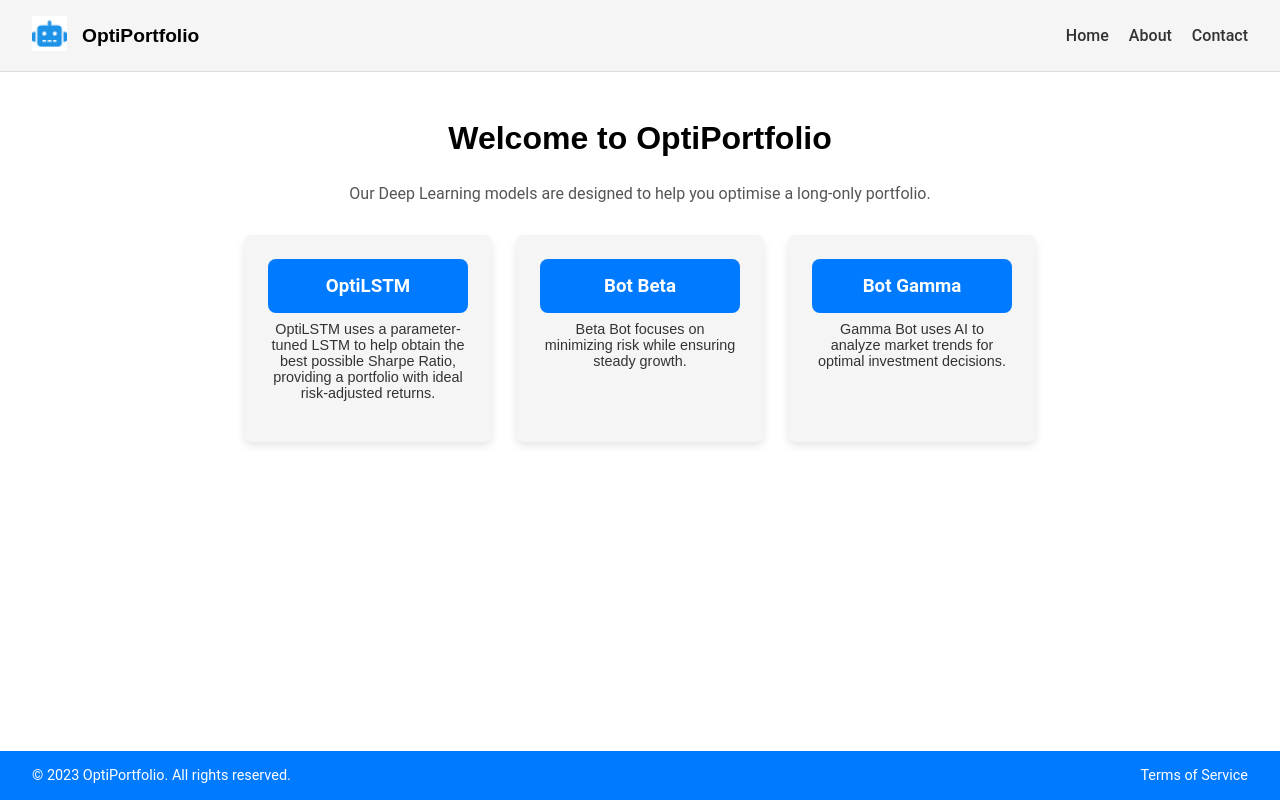
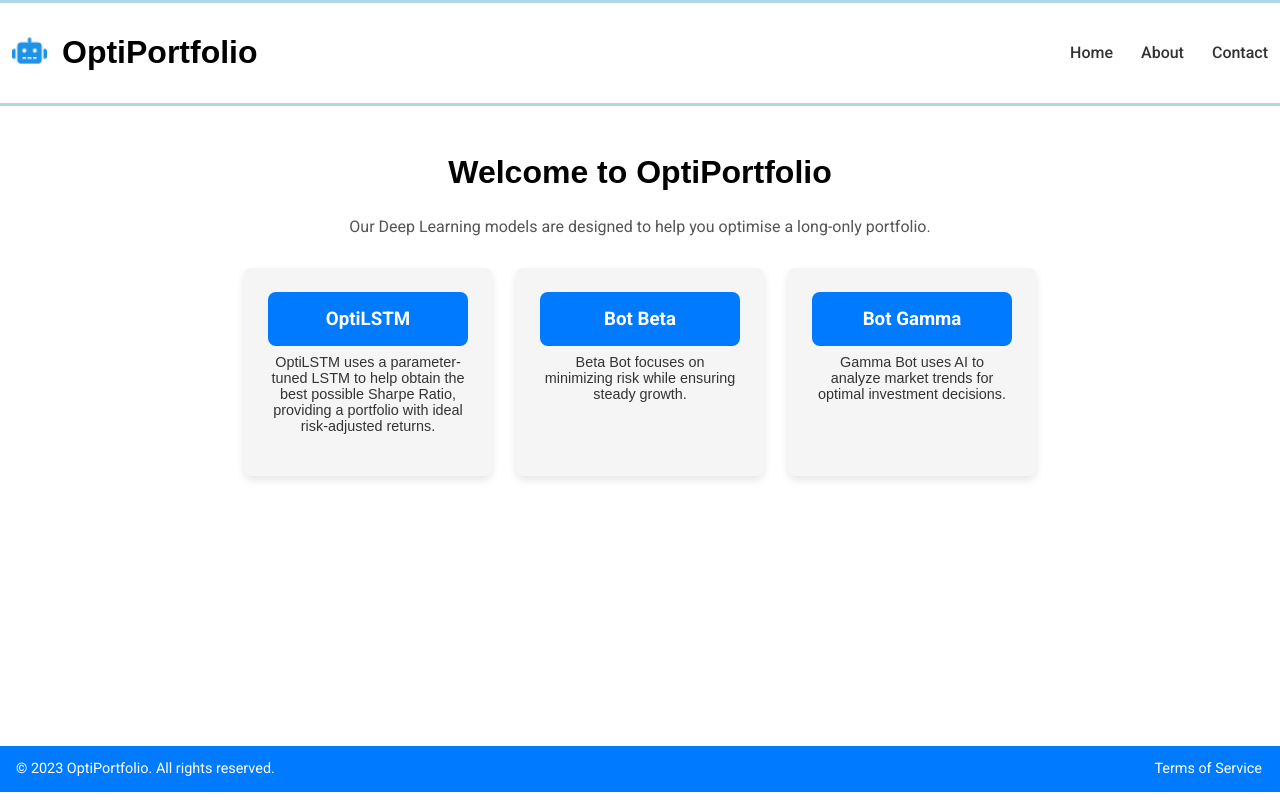
Before and after one commit to AmanNarendraAli/PortfolioOptimisationCapstone, a React (Create React App) app in the folder my-app/: page / in a window 1280 px wide. Built offline with nearby package versions, Linux system fonts and the light colour scheme.

Commit message:
separated header and footer

```diff
--- a/my-app/public/index.html
+++ b/my-app/public/index.html
@@ -3,6 +3,8 @@
   <head>
     <meta charset="utf-8" />
     <link rel="icon" href="%PUBLIC_URL%/favicon.ico" />
+    <link href="https://fonts.googleapis.com/css2?family=Roboto:wght@400;500;700&display=swap" rel="stylesheet">
+    <link href="https://fonts.googleapis.com/css2?family=Poppins:wght@400;500;700&display=swap">
     <meta name="viewport" content="width=device-width, initial-scale=1" />
     <meta name="theme-color" content="#000000" />
     <meta
--- a/my-app/src/App.css
+++ b/my-app/src/App.css
@@ -1,5 +1,9 @@
-.App {
+.app {
   text-align: center;
+  display: flex;
+  flex-direction: column;
+  align-items: center;
+  overflow-x: hidden;
 }
 
 .App-logo {
--- a/my-app/src/App.js
+++ b/my-app/src/App.js
@@ -2,13 +2,18 @@ import React from 'react';
 import { BrowserRouter as Router, Routes, Route } from 'react-router-dom';
 import "./App.css";
 import HomePage from './components/Homepage/Homepage';
-
+import Header from './components/Header/Header';
+import Footer from './components/Footer/Footer';
 function App(){
   return(
     <Router>
+      <div className='app'>
+      <Header />
       <Routes>
         <Route path="/" element={<HomePage />} />
       </Routes>
+      <Footer />
+      </div>
     </Router>
   )
 }
--- /dev/null
+++ b/my-app/src/components/Footer/Footer.css
@@ -0,0 +1,35 @@
+/* Footer */
+.footer {
+    background-color: #007bff;
+    color: white;
+    width: 100%;
+    display: flex;
+    flex-direction: row;
+    justify-content: space-between;
+    align-items: center;
+}
+
+.footer p {
+    font-size: 0.9rem;
+    text-align: left;
+}
+
+.footer-links {
+    display: flex;
+    gap: 1rem;
+    margin-right: 18px;
+}
+
+.footer-links a {
+    color: white;
+    text-decoration: none;
+    font-size: 0.9rem;
+}
+
+.footer-links a:hover {
+    text-decoration: underline;
+}
+.footerLeftText
+{
+    margin-left: 16px;
+}
--- /dev/null
+++ b/my-app/src/components/Footer/Footer.js
@@ -0,0 +1,15 @@
+import React from 'react';
+import './Footer.css';
+
+function Footer() {
+    return (
+        <footer className="footer">
+            <p className='footerLeftText'>&copy; 2023 OptiPortfolio. All rights reserved.</p>
+            <div className="footer-links">
+                <a href="#terms">Terms of Service</a>
+            </div>
+        </footer>
+    );
+}
+
+export default Footer;
--- /dev/null
+++ b/my-app/src/components/Header/Header.css
@@ -0,0 +1,71 @@
+/* Banner/Header */
+.banner {
+    display: flex;
+    justify-content: space-between;
+    align-items: center;
+    background-color: #f5f5f5;
+    padding: 1rem 2rem;
+    border-bottom: 1px solid #ddd;
+}
+.header
+{
+    display: flex;
+    flex-direction: row;
+    justify-content: space-between;
+    align-items: center;
+    width: 100%;
+    border: 3px solid lightblue;
+    padding: 10px;
+    margin: 0px 10px 0px 10px;
+    border-left: 0;
+    border-right: 0;
+}
+
+.logo-container {
+    display: flex;
+    align-items: center;
+}
+
+.logo {
+    /* width: 35px;
+    height: 35px; */
+    margin-bottom: 4px;
+    margin-right: 15px;
+    margin-left: 12px;
+    transition: transform 0.3s ease;
+}
+
+.logo:hover {
+    transform: translateY(-5px);
+}
+
+.banner h1 {
+    font-family: 'Poppins', sans-serif;
+    font-size: 1.2rem;
+    margin: 0;
+}
+
+.nav-links a {
+    margin-left: 20px;
+    color: #333;
+    text-decoration: none;
+    font-weight: 500;
+}
+
+.nav-links{
+    margin-right: 12px;
+    display: flex;
+    flex-direction: row;
+    gap: 8px;
+}
+@media (max-width: 768px) {
+    .nav-links {
+        display: none;
+        width: 0;
+        height: 0;
+    }
+    .header
+    {
+        flex-direction: column;
+    }
+}
--- /dev/null
+++ b/my-app/src/components/Header/Header.js
@@ -0,0 +1,21 @@
+import React from 'react';
+import { Link } from 'react-router-dom';
+import './Header.css';
+import RobotImage from './robot.png';
+function Header() {
+    return (
+        <header className="header">
+            <div className="logo-container">
+                <img src={RobotImage} alt="OptiPortfolio Logo" className="logo" />
+                <h1>OptiPortfolio</h1>
+            </div>
+            <nav className="nav-links">
+                <Link to="/">Home</Link>
+                <Link to="/about">About</Link>
+                <Link to="/contact">Contact</Link>
+            </nav>
+        </header>
+    );
+}
+
+export default Header;
--- a/my-app/src/components/Homepage/Homepage.css
+++ b/my-app/src/components/Homepage/Homepage.css
@@ -4,7 +4,7 @@
 .homepage {
     display: flex;
     flex-direction: column;
-    min-height: 100vh;
+    min-height: 80vh;
     font-family: 'Roboto', 'Poppins', sans-serif;
 }
 
@@ -118,35 +118,6 @@
 
 
 /* Footer */
-.footer {
-    background-color: #007bff; /* Blue background color */
-    color: white;
-    padding: 1rem 2rem;
-    display: flex;
-    justify-content: space-between; /* Space out left and right sections */
-    align-items: center;
-}
-
-.footer p {
-    margin: 0;
-    font-size: 0.9rem;
-    text-align: left;
-}
-
-.footer-links {
-    display: flex;
-    gap: 1rem;
-}
-
-.footer-links a {
-    color: white;
-    text-decoration: none;
-    font-size: 0.9rem;
-}
-
-.footer-links a:hover {
-    text-decoration: underline;
-}
 
 
 
--- a/my-app/src/components/Homepage/Homepage.js
+++ b/my-app/src/components/Homepage/Homepage.js
@@ -4,19 +4,6 @@ import RobotImage from "./robot.png";
 function HomePage() {
     return (
         <div className="homepage">
-            {/* Banner/Header */}
-            <header className="banner">
-                <div className="logo-container">
-                    <img src={RobotImage} alt="OptiPortfolio Logo" className="logo" />
-                    <h1>OptiPortfolio</h1>
-                </div>
-                <nav className="nav-links">
-                    <a href="#home">Home</a>
-                    <a href="#about">About</a>
-                    <a href="#contact">Contact</a>
-                </nav>
-            </header>
-
             {/* Main Content Body */}
             <main className="main-content">
                 <section className="intro">
@@ -39,15 +26,6 @@ function HomePage() {
                     </div>
                 </div>
             </main>
-
-            {/* Footer */}
-            <footer className="footer">
-                <p>&copy; 2023 OptiPortfolio. All rights reserved.</p>
-                <div className="footer-links">
-                    <a href="#terms">Terms of Service</a>
-                </div>
-            </footer>
-
         </div>
     );
 }
```
Also changed, not shown: my-app/src/components/Header/robot.png (added), 1 other file (tests, documents, lock files or other folders).
